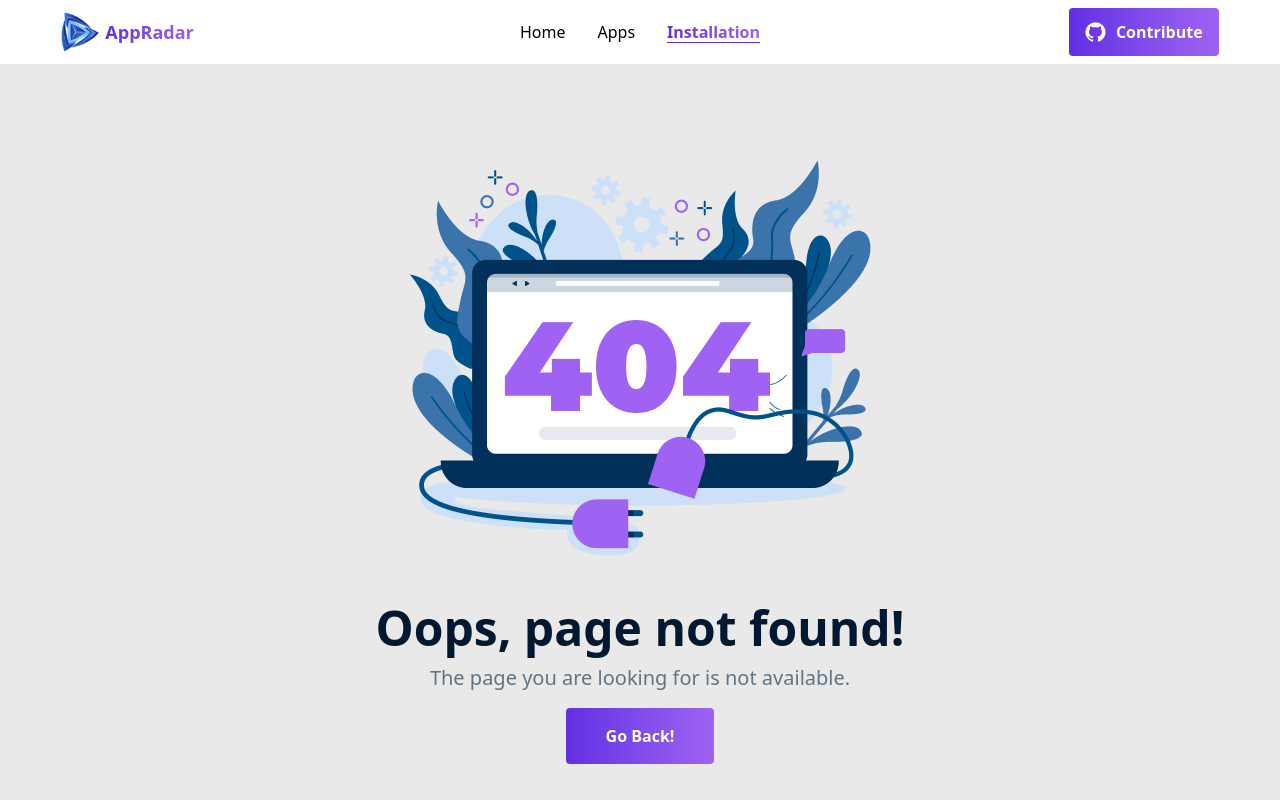
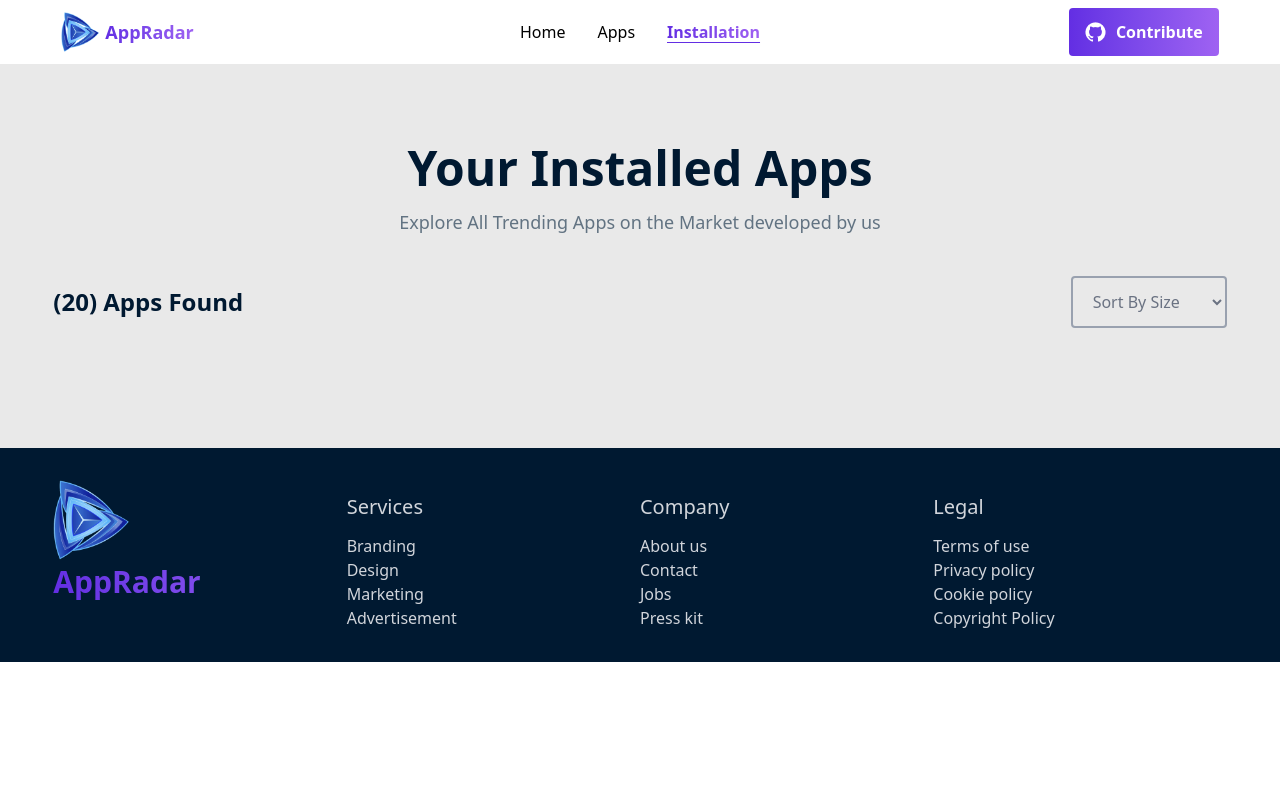
Before and after one commit to effataratauhida/AppRadar-A08, a React (Vite) app: page /installation in a window 1280 px wide. Shown: the top 800 px of the page. Built offline with nearby package versions, Linux system fonts and the light colour scheme.

Commit message:
added all apps

```diff
--- a/public/appData.json
+++ b/public/appData.json
@@ -7,7 +7,7 @@
     "image": "https://i.postimg.cc/mDcwC4Cf/4c068f67-1ce0-4495-9edc-09bd0a13bb18.jpg",
     "size": 85,
     "reviews": 2400,
-    "ratingAvg": 4.8,
+    "ratingAvg": 5,
     "downloads": 1200000,
     "ratings": [
       { "name": "1 star", "count": 50 },
@@ -22,10 +22,10 @@
     "title": "MathMaster",
     "companyName": "SmartBrain",
     "description": "MathMaster offers engaging lessons and step-by-step problem solving for algebra, calculus, and geometry. It uses AI tutors and real-time practice to make math easier and more enjoyable for learners of all ages.",
-    "image": "https://i.postimg.cc/02kS1Z4w/Math-Master.png",
+    "image": "https://i.postimg.cc/vBTvdVv7/Math-Teacher-Sticker.jpg",
     "size": 92,
     "reviews": 3150,
-    "ratingAvg": 4.7,
+    "ratingAvg": 4.8,
     "downloads": 980000,
     "ratings": [
       { "name": "1 star", "count": 100 },
@@ -43,7 +43,7 @@
     "image": "https://i.postimg.cc/bJkjg7fH/Ciencias-planeta-logo-dignarse-icono-modelo-con-laboratorio-vector-ilustraci-n.jpg",
     "size": 110,
     "reviews": 1850,
-    "ratingAvg": 4.6,
+    "ratingAvg": 4.9,
     "downloads": 750000,
     "ratings": [
       { "name": "1 star", "count": 70 },
@@ -61,7 +61,7 @@
     "image": "https://i.postimg.cc/9FYvrX18/Lingua-Learn.png",
     "size": 105,
     "reviews": 4100,
-    "ratingAvg": 4.9,
+    "ratingAvg": 5,
     "downloads": 1500000,
     "ratings": [
       { "name": "1 star", "count": 60 },
@@ -79,7 +79,7 @@
     "image": "https://i.postimg.cc/yNmfrvtN/Fullstack-Chart.jpg",
     "size": 125,
     "reviews": 5200,
-    "ratingAvg": 4.8,
+    "ratingAvg": 5,
     "downloads": 2000000,
     "ratings": [
       { "name": "1 star", "count": 80 },
@@ -97,7 +97,7 @@
     "image": "https://i.postimg.cc/7PVFLYKF/Chemistry-Free-Vector.jpg",
     "size": 90,
     "reviews": 1600,
-    "ratingAvg": 4.5,
+    "ratingAvg": 4.9,
     "downloads": 600000,
     "ratings": [
       { "name": "1 star", "count": 60 },
@@ -133,7 +133,7 @@
     "image": "https://i.postimg.cc/6qfGGbHV/biology-cover-page-aesthetic.jpg",
     "size": 80,
     "reviews": 950,
-    "ratingAvg": 4.4,
+    "ratingAvg": 4.7,
     "downloads": 500000,
     "ratings": [
       { "name": "1 star", "count": 40 },
@@ -169,7 +169,7 @@
     "image": "https://i.postimg.cc/BZp6HFS2/Novel-Photos-Download-Free-High-Quality-Pictures-Freepik.jpg",
     "size": 76,
     "reviews": 890,
-    "ratingAvg": 4.3,
+    "ratingAvg": 4.7,
     "downloads": 490000,
     "ratings": [
       { "name": "1 star", "count": 50 },
@@ -205,7 +205,7 @@
     "image": "https://i.postimg.cc/d3CcWzMN/16a82aa9-cbc3-4f2a-95d9-ff28fb134d41.jpg",
     "size": 100,
     "reviews": 1350,
-    "ratingAvg": 4.6,
+    "ratingAvg": 5,
     "downloads": 710000,
     "ratings": [
       { "name": "1 star", "count": 50 },
@@ -241,7 +241,7 @@
     "image": "https://i.postimg.cc/yNRh8jzM/88f0252e-111d-498a-ac95-ebc4d0cbe9dd.jpg",
     "size": 86,
     "reviews": 980,
-    "ratingAvg": 4.5,
+    "ratingAvg": 5,
     "downloads": 530000,
     "ratings": [
       { "name": "1 star", "count": 50 },
@@ -259,7 +259,7 @@
     "image": "https://i.postimg.cc/K86qfRGq/Grammarly-Der-kostenlose-Grammatik-und-Rechtschreibpr-fer-f-r-englische-Texte.jpg",
     "size": 84,
     "reviews": 2150,
-    "ratingAvg": 4.8,
+    "ratingAvg": 4.9,
     "downloads": 1350000,
     "ratings": [
       { "name": "1 star", "count": 60 },
@@ -274,7 +274,7 @@
     "title": "AstroLearn",
     "companyName": "CosmoEd",
     "description": "AstroLearn lets you explore space with interactive star maps, quizzes, and astronomy facts. Perfect for students who love stargazing and space science.",
-    "image": "https://source.unsplash.com/600x600/?astronomy,stars",
+    "image": "https://i.postimg.cc/Hxkp2ptk/Cute-astronaut-walking-with-space-board-cartoon-vector-icon-illustration-science-technology-isolated.jpg",
     "size": 102,
     "reviews": 890,
     "ratingAvg": 4.5,
@@ -292,7 +292,7 @@
     "title": "TutorConnect",
     "companyName": "LearnTogether",
     "description": "TutorConnect connects students with certified tutors for online study sessions. It supports one-on-one tutoring and group discussions across subjects.",
-    "image": "https://source.unsplash.com/600x600/?teacher,student",
+    "image": "https://i.postimg.cc/SxYY6GxP/Download-premium-png-of-Tutor-studio-editable-logo-minimal-line-art-design-by-rachel-about-graduati.jpg",
     "size": 113,
     "reviews": 3300,
     "ratingAvg": 4.9,
@@ -310,10 +310,10 @@
     "title": "MusicMind",
     "companyName": "TuneEdu",
     "description": "MusicMind teaches the fundamentals of rhythm, scales, and melody. Learners can practice instruments, identify notes by ear, and improve their musical skills.",
-    "image": "https://source.unsplash.com/600x600/?music,education",
+    "image": "https://i.postimg.cc/6q1TR7sM/Harmony-of-Nature-and-Music.jpg",
     "size": 77,
     "reviews": 970,
-    "ratingAvg": 4.6,
+    "ratingAvg": 5,
     "downloads": 620000,
     "ratings": [
       { "name": "1 star", "count": 50 },
@@ -328,10 +328,10 @@
     "title": "EcoLearn",
     "companyName": "GreenMind",
     "description": "EcoLearn is an environmental education app promoting sustainability. It teaches climate change, recycling, and conservation through games and stories.",
-    "image": "https://source.unsplash.com/600x600/?environment,learning",
+    "image": "https://i.postimg.cc/pTStJKTT/Eco-Logo-Sticker.jpg",
     "size": 79,
     "reviews": 920,
-    "ratingAvg": 4.4,
+    "ratingAvg": 4.7,
     "downloads": 480000,
     "ratings": [
       { "name": "1 star", "count": 40 },
@@ -346,7 +346,7 @@
     "title": "ChemQuiz",
     "companyName": "EduTest",
     "description": "ChemQuiz offers daily chemistry challenges, periodic table tests, and global leaderboards. Perfect for students preparing for exams or improving their concepts.",
-    "image": "https://source.unsplash.com/600x600/?chemistry,quiz",
+    "image": "https://i.postimg.cc/4y4hpkYt/Brainy-Quest-The-Ultimate-Quiz-Logo-Design.jpg",
     "size": 83,
     "reviews": 1150,
     "ratingAvg": 4.5,
--- a/src/Routes/Routes.jsx
+++ b/src/Routes/Routes.jsx
@@ -4,6 +4,7 @@ import Root from '../pages/Root/Root';
 import ErrorPage from '../pages/ErrorPage/ErrorPage';
 import Home from '../pages/Home/Home';
 import Apps from '../pages/Apps/Apps'
+import Installation from '../pages/Installation/Installation';
 
 
 
@@ -32,6 +33,15 @@ export const router = createBrowserRouter([
           return res.json();
         },
 
+        },
+        {
+          path: '/installation',
+          Component: Installation,
+          loader: async () => {
+          const res = await fetch("/appData.json");
+          if (!res.ok) throw new Error("Failed to fetch data");
+            return res.json();
+  }
         }
     ]
   },
--- a/src/components/Footer/Footer.jsx
+++ b/src/components/Footer/Footer.jsx
@@ -6,7 +6,7 @@ const Footer = () => {
     return (
 
             <footer className=' bg-[#001931]'>
-                <div className='max-w-11/12 mx-auto py-8 flex flex-col md:flex-row  justify-between'>
+                <div className='max-w-11/12 mx-auto py-8 grid grid-cols-2 md:grid-cols-4'>
                     <div>
                         <img src={logo} alt="" className='h-20 w-20 mb-1' />
                         <h2 className='font-bold text-3xl bg-gradient-to-r from-[#632EE3] to-[#9F62F2]
--- a/src/pages/Apps/Apps.jsx
+++ b/src/pages/Apps/Apps.jsx
@@ -1,7 +1,5 @@
 import { Search } from 'lucide-react';
-import React, { useEffect, useState } from 'react';
-import demoImg from '../../assets/demo-app (2).webp'
-import downloadIcon from '../../assets/icon-downloads.png'
+import React from 'react';
 import { useLoaderData } from 'react-router';
 import SingleApp from '../SingleApp/SingleApp';
 
@@ -12,24 +10,23 @@ const Apps = () => {
 
         /// title & search bar
         <div className='bg-[#E9E9E9] pb-20'>
+            {/* title & description */}
             <div className='max-w-11/12 mx-auto pt-20 pb-10 text-center'>
                 <h1 className='text-3xl md:text-5xl font-bold text-[#001931]'>Our All Applications</h1>
                 <p className='text-base md:text-lg text-[#627382] mt-4'>Explore All Apps on the Market developed by us. We code for Millions</p>
             </div>
             <div className='max-w-11/12 mx-auto pb-10 flex items-center justify-between'>
-                <p className='text-2xl font-semibold text-[#001931]'>(132) Apps Found</p>
+                <p className='text-2xl font-semibold text-[#001931]'>({allApps.length}) Apps Found</p>
                 <div className='relative'>
                     <input type="search" name="search" id=""  placeholder='Search Apps'
                     className=' border-2 border-gray-400 py-2 pl-10 rounded-sm text-gray-500'/>
                 <Search className="absolute left-3 top-1/2 transform -translate-y-1/2 text-gray-400 w-5 h-5"  />
                 </div>
-
-
             </div>
              {/* all apps cards */}
 
              <div className='max-w-11/12 mx-auto'>
-             <div  className='grid grid-cols-4 gap-4'>
+             <div  className='grid grid-cols-1 sm:grid-cols-2 lg:grid-cols-4 gap-4'>
                 {
                     allApps.map((app) => (
                         <SingleApp key={app.id} app={app} ></SingleApp>
--- /dev/null
+++ b/src/pages/Installation/Installation.jsx
@@ -0,0 +1,29 @@
+import React from 'react';
+import { useLoaderData } from 'react-router';
+
+const Installation = () => {
+
+    const allApps = useLoaderData();
+    return (
+        <div className='bg-[#E9E9E9] pb-20'>
+            {/* title & description */}
+            <div className='max-w-11/12 mx-auto pt-20 pb-10 text-center'>
+                <h1 className='text-3xl md:text-5xl font-bold text-[#001931]'>Your Installed Apps</h1>
+                <p className='text-base md:text-lg text-[#627382] mt-4'>Explore All Trending Apps on the Market developed by us</p>
+            </div>
+            {/* found apps number & sort by */}
+            <div className='max-w-11/12 mx-auto pb-10 flex items-center justify-between'>
+                <p className='text-2xl font-semibold text-[#001931]'>({allApps.length}) Apps Found</p>
+
+                <select id="options" name="options"
+                className=' border-2 border-gray-400 py-3 px-4 rounded-sm text-gray-500'>
+                    <option value="one">Sort By Size</option>
+                    <option value="two">Option Two</option>
+                    <option value="three">Option Three</option>
+                  </select>
+            </div>
+        </div>
+    );
+};
+
+export default Installation;
--- a/src/pages/TrendingApps/TrendingApps.jsx
+++ b/src/pages/TrendingApps/TrendingApps.jsx
@@ -1,5 +1,6 @@
 import React, { Suspense, useState } from 'react';
 import SingleApp from '../SingleApp/SingleApp';
+import { Link } from 'react-router';
 
 
 
@@ -8,15 +9,15 @@ const TrendingApps = ({data}) => {
     return (
         <div className='bg-[#E9E9E9]'>
             {/* trending apps */}
-        <div className='max-w-10/12 mx-auto py-16'>
+        <div className='max-w-11/12 mx-auto py-12'>
             <div className='text-center'>
-                <h2 className='font-bold text-5xl text-[#001931]'>Trending Apps</h2>
-                <p className='text-[#627382] text-xl pt-4'>Explore All Trending Apps on the Market developed by us</p>
+                <h2 className='font-bold md:text-5xl text-4xl text-[#001931]'>Trending Apps</h2>
+                <p className='text-[#627382] md:text-xl text-base pt-4'>Explore All Trending Apps on the Market developed by us</p>
             </div>
 
             {/*  card layout */}
-            <div className='max-w-11/12 mx-auto'>
-            <div className='grid grid-cols-4 gap-4'>
+            <div className=' pt-10'>
+            <div className='grid grid-cols-1 sm:grid-cols-2 lg:grid-cols-4 gap-4'>
                 {
                     data.map((app) => (
                         <SingleApp key={app.id} app={app} ></SingleApp>
@@ -24,6 +25,14 @@ const TrendingApps = ({data}) => {
                 }
             </div>
             </div>
+            {/* show all btn */}
+             <div className='flex justify-center'>
+                <Link to='/apps' className='hover:scale-105 cursor-pointer rounded-sm bg-gradient-to-r
+                from-[#632EE3] to-[#9F62F2] py-2 px-3 md:py-3 md:px-10
+                text-white font-semibold text-base mt-10 mb-10'>Show All
+            </Link>
+             </div>
+
 
         </div>
         </div>
```
Also changed, not shown: src/components/Banner/Banner.jsx (+4 -4 lines), src/pages/SingleApp/SingleApp.jsx (+13 -9 lines).
